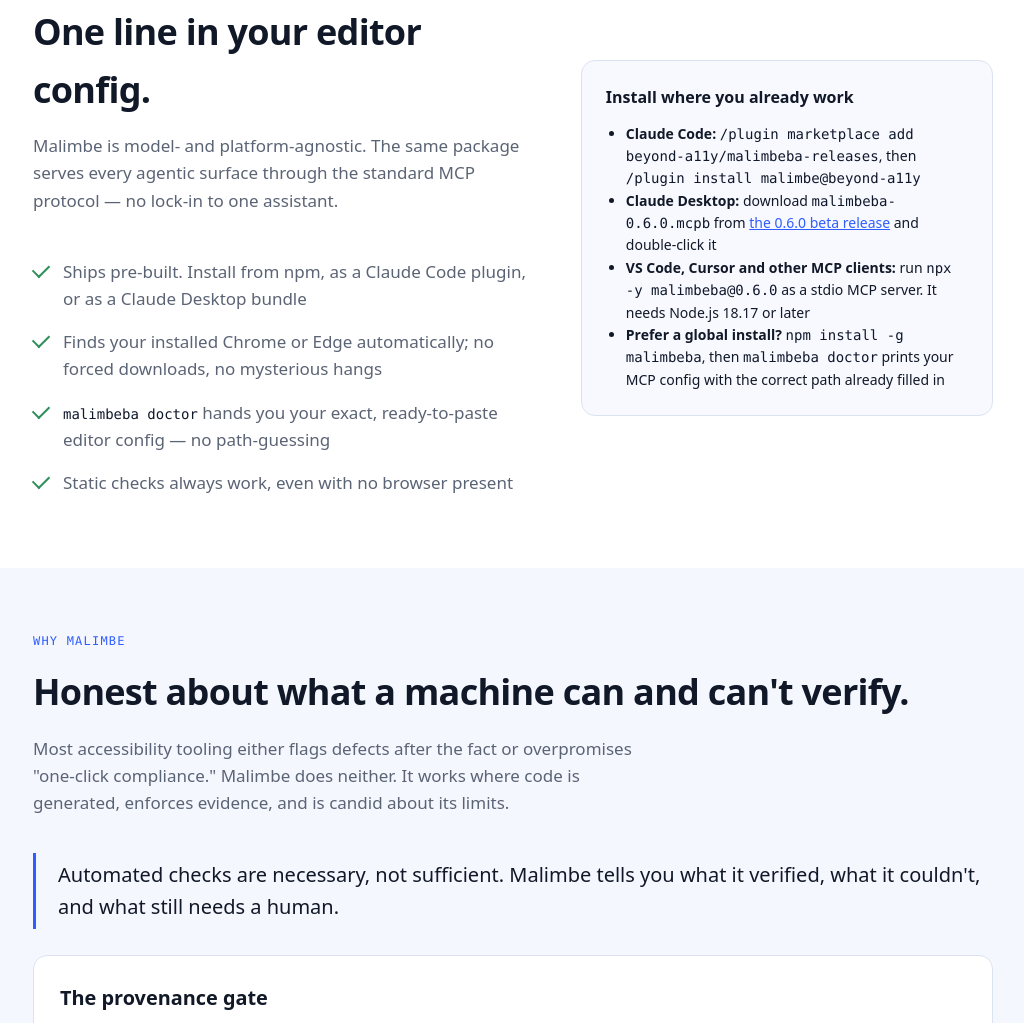
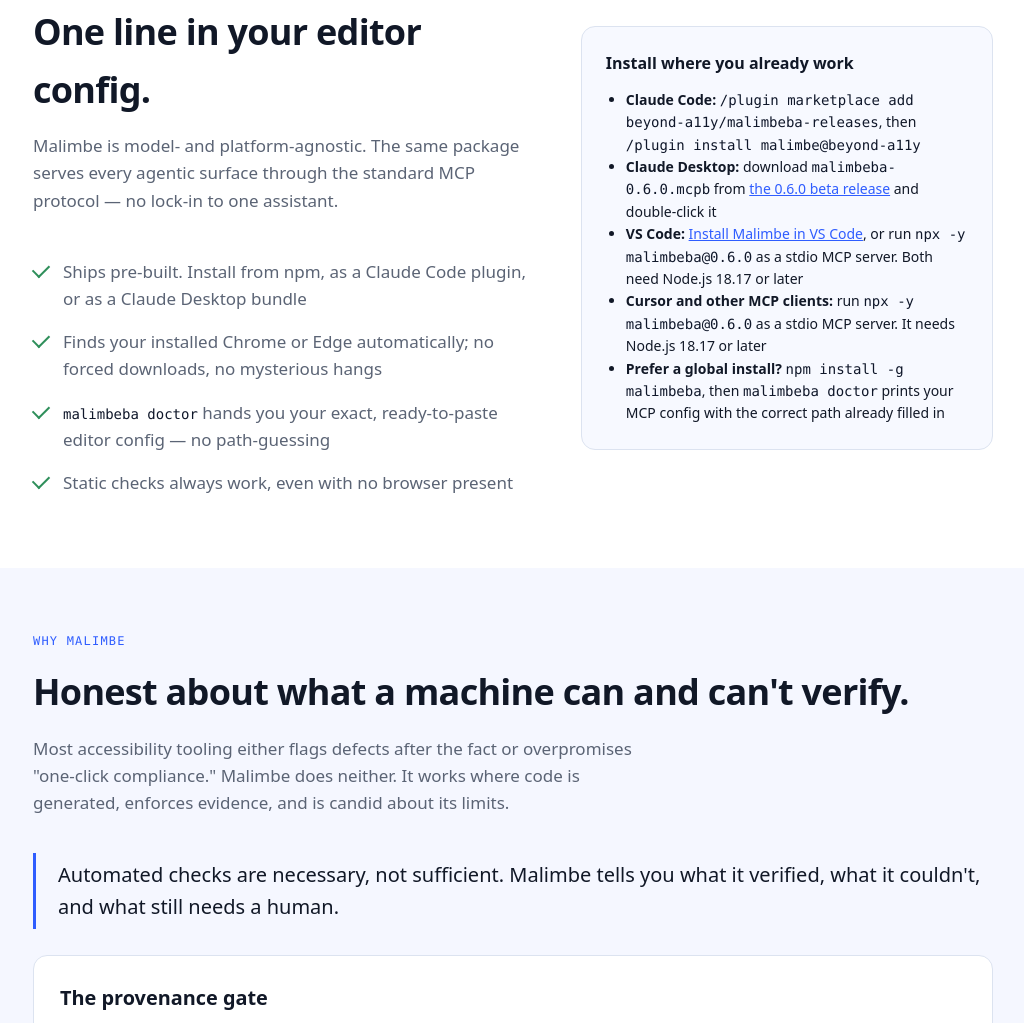
Before and after one commit to beyond-a11y/malimbeba-releases, a plain HTML site: page index.html in a window 1280 px wide. Shown: the part 2009-3032 px from the top of the page, without its empty margins (127-1151 px from the left). Drawn offline with Linux system fonts and the light colour scheme.

Commit message:
Sync landing page from beyond-a11y/malimbeba@77f2157d2f17ab54ba85bd928c6eb0d329b27772

```diff
--- a/index.html
+++ b/index.html
@@ -189,7 +189,8 @@
           <ul style="font-size:14px;margin:0;padding-left:20px">
             <li><strong>Claude Code:</strong> <code>/plugin marketplace add beyond-a11y/malimbeba-releases</code>, then <code>/plugin install malimbe@beyond-a11y</code></li>
             <li><strong>Claude Desktop:</strong> download <code>malimbeba-0.6.0.mcpb</code> from <a href="https://github.com/beyond-a11y/malimbeba-releases/releases/tag/v0.6.0">the 0.6.0 beta release</a> and double-click it</li>
-            <li><strong>VS Code, Cursor and other MCP clients:</strong> run <code>npx -y malimbeba@0.6.0</code> as a stdio MCP server. It needs Node.js 18.17 or later</li>
+            <li><strong>VS Code:</strong> <a href="https://insiders.vscode.dev/redirect?url=vscode%3Amcp%2Finstall%3F%257B%2522name%2522%253A%2522malimbe%2522%252C%2522command%2522%253A%2522npx%2522%252C%2522args%2522%253A%255B%2522-y%2522%252C%2522malimbeba%25400.6.0%2522%255D%257D">Install Malimbe in VS Code</a>, or run <code>npx -y malimbeba@0.6.0</code> as a stdio MCP server. Both need Node.js 18.17 or later</li>
+            <li><strong>Cursor and other MCP clients:</strong> run <code>npx -y malimbeba@0.6.0</code> as a stdio MCP server. It needs Node.js 18.17 or later</li>
             <li><strong>Prefer a global install?</strong> <code>npm install -g malimbeba</code>, then <code>malimbeba doctor</code> prints your MCP config with the correct path already filled in</li>
           </ul>
         </div>
```
Also changed, not shown: llms.txt.
